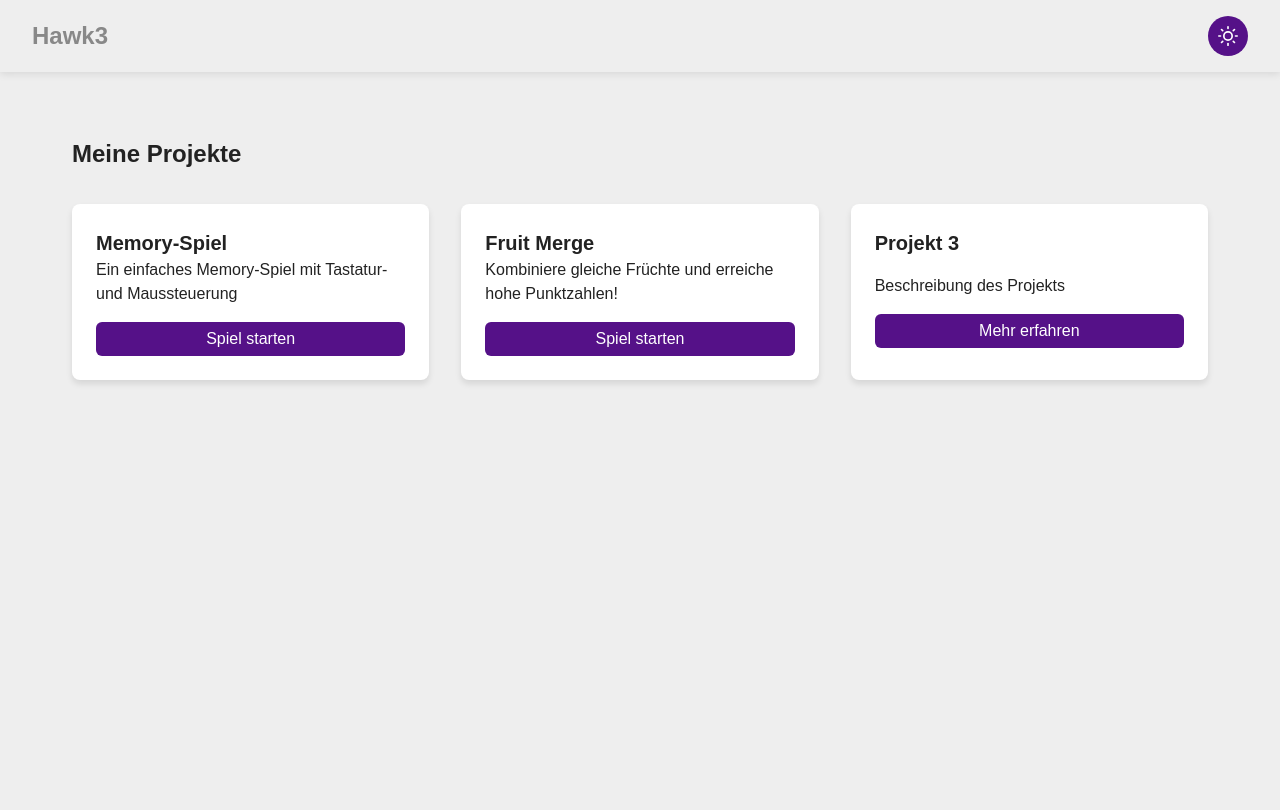
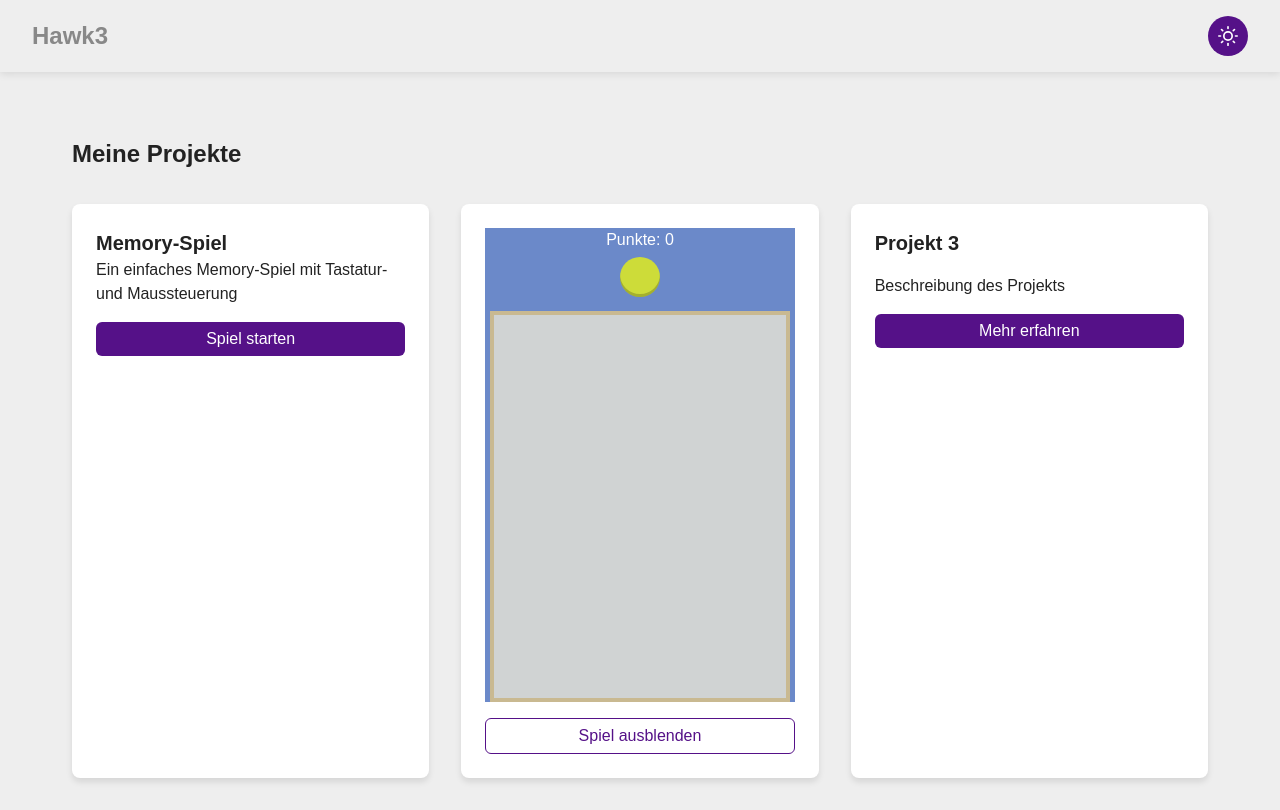
Before and after one commit to Hauke-Schultz/hawk3web, a Vue app: page / in a window 1280 px wide. Built offline with nearby package versions, Linux system fonts and the light colour scheme.

Commit message:
fruit merge

```diff
--- a/src/App.vue
+++ b/src/App.vue
@@ -7,7 +7,7 @@ import FruitMerge from './components/FruitMerge/FruitMerge.vue'
 
 const theme = ref('light')
 const showMemoryGame = ref(false)
-const showFruitMerge = ref(false)
+const showFruitMerge = ref(true)
 const fullWidthGame = ref(false)
 
 const toggleTheme = () => {
--- a/src/components/FruitMerge/FruitMerge.vue
+++ b/src/components/FruitMerge/FruitMerge.vue
@@ -1,33 +1,216 @@
 <script setup>
-import { ref } from 'vue'
+import { ref, onMounted, onUnmounted, onBeforeUnmount, watch } from 'vue'
+import * as Matter from 'matter-js'
 
-const gameStarted = ref(false)
 const score = ref(0)
+const fruits = ref([]);
+const nextFruitId = ref(0);
+const gameBoard = ref(null);
+const nextFruitPosition = ref(0);
+const isDragging = ref(false);
+const boardWidth = ref(300);
+const boardHeight = ref(400);
+const wallThickness = 20;
 
-const startGame = () => {
-  gameStarted.value = true
-  score.value = 0
+let engine = null;
+let render = null;
+
+const fruitTypes = [
+  { size: 40, color: '#9C27B0', level: 1 },
+  { size: 40, color: '#E91E63', level: 2 },
+  { size: 40, color: '#FF9800', level: 3 },
+  { size: 40, color: '#FFEB3B', level: 4 },
+  { size: 40, color: '#8BC34A', level: 5 },
+  { size: 40, color: '#795548', level: 6 },
+  { size: 40, color: '#CDDC39', level: 7 },
+  { size: 40, color: '#F44336', level: 8 },
+  { size: 40, color: '#2196F3', level: 9 },
+];
+
+const nextFruit = ref(generateFruit());
+
+function generateFruit() {
+  const randomFruitType = fruitTypes[Math.floor(Math.random() * fruitTypes.length)];
+
+  return {
+    id: nextFruitId.value++,
+    color: randomFruitType.color,
+    size: randomFruitType.size,
+    level: randomFruitType.level,
+    x: 0,
+    y: 0,
+    rotation: 0,
+    body: null
+  };
 }
 
-const stopGame = () => {
-  gameStarted.value = false
+function initPhysics() {
+  engine = Matter.Engine.create({
+    gravity: { x: 0, y: 1, scale: 0.001 }
+  });
+
+  const walls = [
+    // Boden
+    Matter.Bodies.rectangle(
+        boardWidth.value / 2,
+        boardHeight.value + wallThickness / 2,
+        boardWidth.value,
+        wallThickness,
+        { isStatic: true, label: 'wall-bottom' }
+    ),
+    // Linke Wand
+    Matter.Bodies.rectangle(
+        -wallThickness / 2,
+        boardHeight.value / 2,
+        wallThickness,
+        boardHeight.value,
+        { isStatic: true, label: 'wall-left' }
+    ),
+    // Rechte Wand
+    Matter.Bodies.rectangle(
+        boardWidth.value + wallThickness / 2,
+        boardHeight.value / 2,
+        wallThickness,
+        boardHeight.value,
+        { isStatic: true, label: 'wall-right' }
+    )
+  ];
+
+  Matter.World.add(engine.world, walls);
+  Matter.Events.on(engine, 'collisionStart', handleCollision);
 }
+
+// Kollisionen verarbeiten
+function handleCollision(event) {
+  // TODO
+}
+
+function addFruitToWorld(fruit, x, y) {
+  const fruitBody = Matter.Bodies.circle(
+      x,
+      y,
+      fruit.size / 2,
+      {
+        restitution: 0.3,
+        friction: 0.1,
+        frictionAir: 0.01,
+        density: 0.001,
+        label: `fruit-${fruit.id}-${fruit.color}-${fruit.level}` // Label zum Identifizieren
+      }
+  );
+
+  fruit.body = fruitBody;
+  Matter.World.add(engine.world, fruitBody);
+  fruits.value.push(fruit);
+  nextFruit.value = generateFruit();
+}
+
+function updateFruitPositions() {
+  fruits.value.forEach(fruit => {
+    if (fruit.body) {
+      const pos = fruit.body.position;
+      fruit.x = pos.x - fruit.size / 2;
+      fruit.y = pos.y - fruit.size / 2;
+      fruit.rotation = fruit.body.angle * (180 / Math.PI);
+    }
+  });
+
+  requestAnimationFrame(updateFruitPositions);
+}
+
+function startDrag(event) {
+  event.preventDefault();
+  isDragging.value = true;
+
+  const moveEvent = 'ontouchstart' in window ? 'touchmove' : 'mousemove';
+  const endEvent = 'ontouchstart' in window ? 'touchend' : 'mouseup';
+
+  document.addEventListener(moveEvent, handleDrag);
+  document.addEventListener(endEvent, endDrag);
+}
+
+function handleDrag(event) {
+  if (!isDragging.value) return;
+
+  const clientX = event.clientX || (event.touches && event.touches[0].clientX) || 0;
+  const boardRect = gameBoard.value.getBoundingClientRect();
+  const relativeX = clientX - boardRect.left;
+
+  const minX = nextFruit.value.size / 2;
+  const maxX = boardWidth.value - nextFruit.value.size / 2;
+  nextFruitPosition.value = Math.max(minX, Math.min(maxX, relativeX));
+}
+
+function endDrag(event) {
+  if (!isDragging.value) return;
+  isDragging.value = false;
+
+  const newFruit = { ...nextFruit.value };
+  addFruitToWorld(newFruit, nextFruitPosition.value, 50);
+
+  const moveEvent = 'ontouchstart' in window ? 'touchmove' : 'mousemove';
+  const endEvent = 'ontouchstart' in window ? 'touchend' : 'mouseup';
+  document.removeEventListener(moveEvent, handleDrag);
+  document.removeEventListener(endEvent, endDrag);
+}
+
+onMounted(() => {
+  if (gameBoard.value) {
+    const rect = gameBoard.value.getBoundingClientRect();
+    boardWidth.value = rect.width;
+    boardHeight.value = rect.height;
+  }
+  initPhysics();
+  nextFruitPosition.value = boardWidth.value / 2;
+  updateFruitPositions();
+});
+
+onUnmounted(() => {
+  if (engine) {
+    Matter.Events.off(engine);
+    Matter.World.clear(engine.world);
+    Matter.Engine.clear(engine);
+  }
+});
 </script>
 
 <template>
   <div class="fruit-merge">
-    <div v-if="!gameStarted" class="game-start">
-      <h3>Fruit Merge</h3>
-      <p>Kombiniere gleiche Früchte, um Punkte zu sammeln!</p>
-      <button @click="startGame" class="btn">Spiel starten</button>
-    </div>
-    <div v-else class="game-container">
+    <div class="game-container">
       <div class="game-header">
         <div class="score">Punkte: {{ score }}</div>
-        <button @click="stopGame" class="btn btn--ghost">Beenden</button>
       </div>
-      <div class="game-board">
-        <p>Spielfeld wird geladen...</p>
+
+      <div class="game-frame">
+        <div class="next-fruit-area">
+          <div
+              class="next-fruit fruit"
+              :style="{
+            backgroundColor: nextFruit.color,
+            width: `${nextFruit.size}px`,
+            height: `${nextFruit.size}px`,
+            left: `${nextFruitPosition}px`
+          }"
+              @mousedown="startDrag"
+              @touchstart="startDrag"
+          ></div>
+        </div>
+
+        <div class="game-board" ref="gameBoard">
+          <div
+              v-for="fruit in fruits"
+              :key="fruit.id"
+              class="fruit"
+              :style="{
+            left: `${fruit.x}px`,
+            top: `${fruit.y}px`,
+            backgroundColor: fruit.color,
+            width: `${fruit.size}px`,
+            height: `${fruit.size}px`,
+            transform: `rotate(${fruit.rotation}deg)`
+          }"
+          ></div>
+        </div>
       </div>
     </div>
   </div>
@@ -51,55 +234,59 @@ const stopGame = () => {
 }
 
 .game-container {
-  flex: 1;
   display: flex;
   flex-direction: column;
-  gap: 1rem;
+  align-items: center;
+  justify-content: center;
+  padding: 0;
+  background-color: #6b89c9;
+  color: white;
 }
 
-.game-header {
+.game-frame {
+  position: relative;
+  width: 300px;
+  height: 450px;
   display: flex;
-  justify-content: space-between;
-  align-items: center;
-  padding: 1rem;
+  flex-direction: column;
 }
 
-.score {
-  font-size: 1.25rem;
-  font-weight: bold;
+.next-fruit-area {
+  height: 50px;
+  width: 100%;
+  position: relative;
+  margin-bottom: 10px;
 }
 
 .game-board {
-  flex: 1;
-  background-color: rgba(0, 0, 0, 0.05);
-  border-radius: 0.5rem;
+  position: relative;
+  width: 100%;
+  height: 400px;
+  background-color: rgba(234, 231, 214, 0.8);
+  border: 4px solid #c9b991;
+  overflow: hidden;
+}
+
+.fruit {
+  position: absolute;
+  border-radius: 50%;
+  cursor: pointer;
   display: flex;
   align-items: center;
   justify-content: center;
+  z-index: 1;
+  box-shadow: inset 0 -3px 0 rgba(0,0,0,0.2);
+  transition: transform 0.1s ease;
 }
 
-.btn {
-  padding: 0.5rem 1rem;
-  border-radius: 0.25rem;
-  border: none;
-  background-color: var(--accent-color);
-  color: white;
-  cursor: pointer;
-  transition: background-color 0.3s;
+.fruit.merging {
+  transform: scale(1.2);
+}
 
-  &:hover {
-    background-color: var(--accent-color-hover);
-  }
-
-  &.btn--ghost {
-    background-color: transparent;
-    border: 1px solid var(--accent-color);
-    color: var(--accent-color);
-
-    &:hover {
-      background-color: var(--accent-color);
-      color: white;
-    }
-  }
+.next-fruit {
+  top: 5px;
+  transform: translateX(-50%);
+  z-index: 2;
+  cursor: grab;
 }
 </style>
--- a/src/style.css
+++ b/src/style.css
@@ -79,7 +79,8 @@ body {
   margin: 0;
   padding: 0;
   font-family: 'Arial', sans-serif;
-  background-color: var(--bg-color);
+  background: var(--bg-color);
+  background-blend-mode: multiply;
   color: var(--text-color);
   transition: background-color 0.3s, color 0.3s;
   line-height: 1.5;
```
